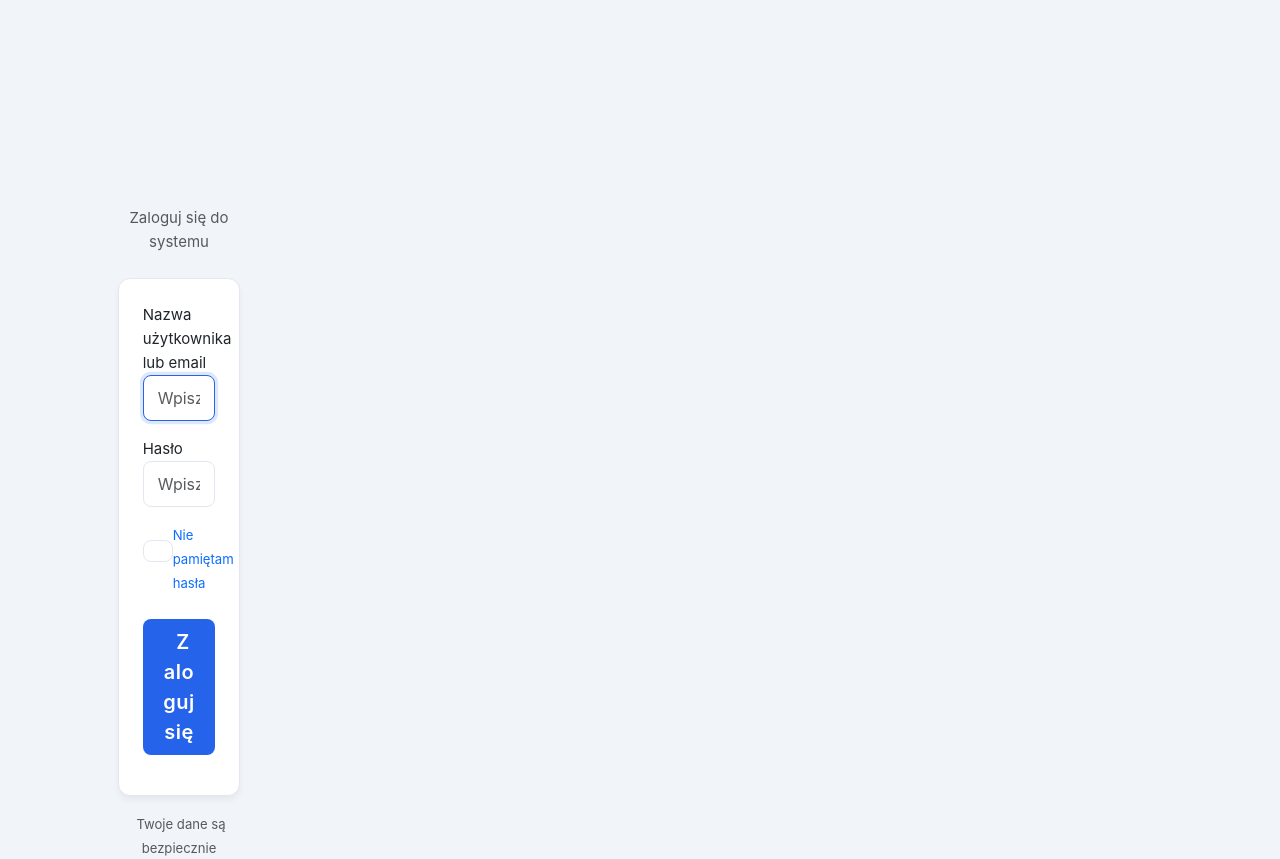
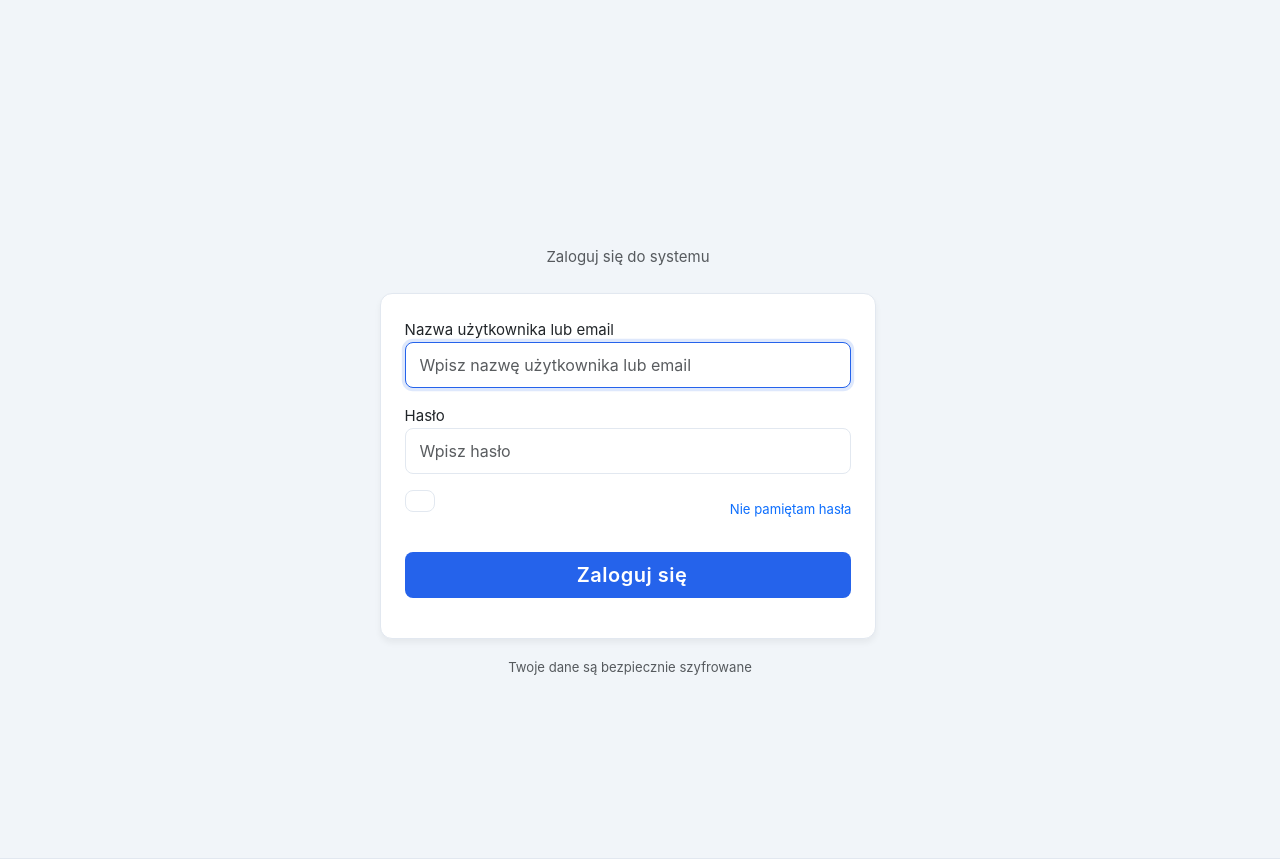
Before and after one commit to Kumulugma/Project-Glass, a Yii app: template views/site/login.php in a window 1280 px wide. Shown: the top 859 px of the page. Run offline with PHP 8.4 and a stand-in for Yii, Linux system fonts and the light colour scheme; the template is opened without the code that fills it, so the values that code supplies are empty; form fields are guessed from the names that the template uses; some libraries are stand-ins or nearby versions.

Commit message:
Podstawy

```diff
--- a/views/site/login.php
+++ b/views/site/login.php
@@ -10,7 +10,7 @@ $this->title = 'Logowanie - ' . Yii::$app->name;
 ?>
 
 <div class="site-login">
-    <div class="row justify-content-center">
+    <div class="row w-100 justify-content-center">
         <div class="col-md-5">
 
             <div class="text-center mb-4">
```
